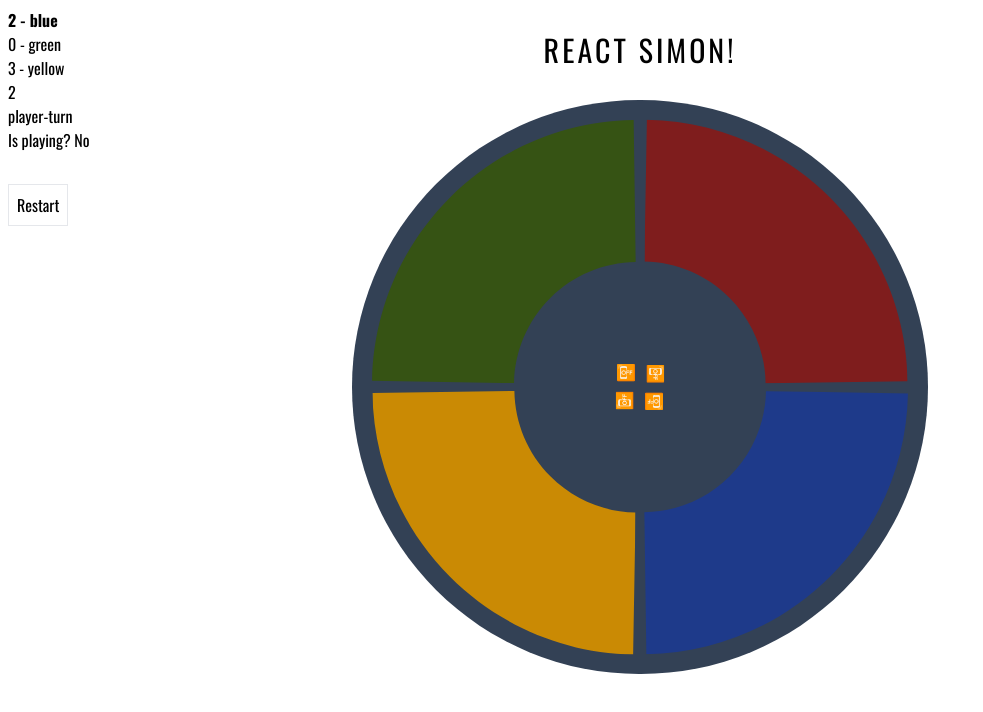
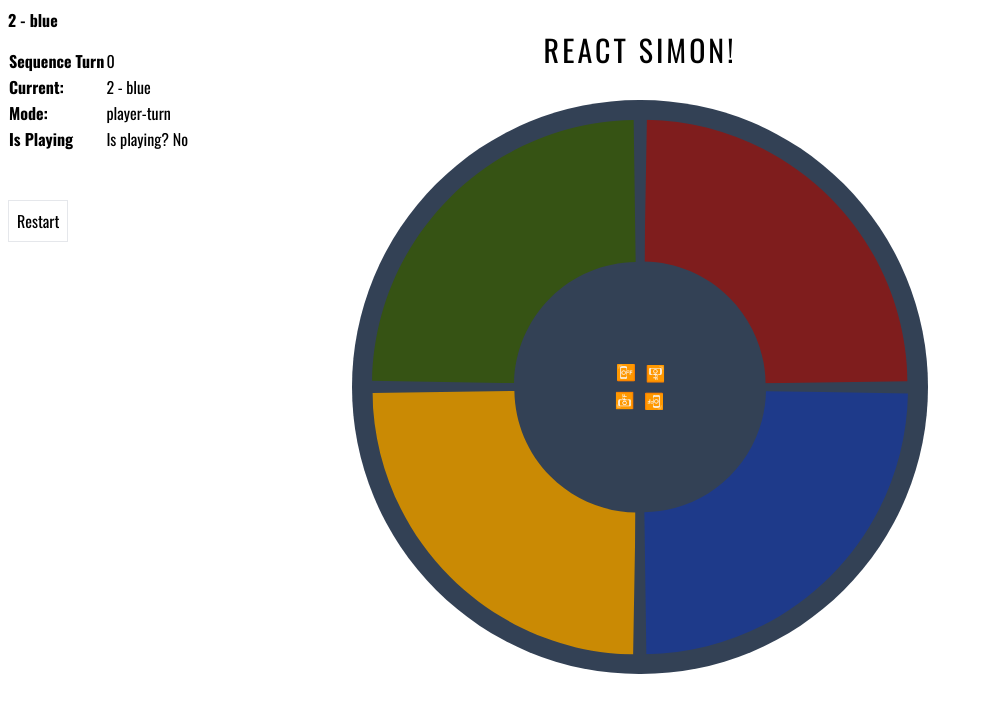
Before and after one commit to aweidele/react-simon, a React (Create React App) app: page / in a window 1280 px wide. Shown: the top 712 px of the page, without its empty margins (0-983 px from the left). Built offline with nearby package versions, Linux system fonts and the light colour scheme; the HTML template or start-up script is replaced by a standard one.

Commit message:
Player mode

```diff
--- a/src/components/GameBoard.js
+++ b/src/components/GameBoard.js
@@ -2,7 +2,9 @@ import { useState, useEffect } from "react";
 import GameButton from "./GameButton";
 import dummySequence from "../data/dummy-sequence";
 
-const clr = ["green", "red", "blue", "yellow"];
+const colors = ["lime", "red", "blue", "yellow"];
+const rotate = ["", "rotate-90", "rotate-180", "-rotate-90"];
+const order = ["order-1", "order-2", "order-4", "order-3"];
 
 export default function GameBoard() {
   const [sequence, setSeqence] = useState(dummySequence);
@@ -34,6 +36,19 @@ export default function GameBoard() {
     }
   }, [gameState]);
 
+  const handlePlayerClick = (index) => {
+    if (index === sequence[sequenceTurn]) {
+      const nextTurn = sequenceTurn + 1;
+      if (nextTurn < sequence.length) {
+        setSequenceTurn((prevSequence) => nextTurn);
+      } else {
+        setSeqence((prevSequence) => [...prevSequence, Math.floor(Math.random() * 4)]);
+        setSequenceTurn((prevSequence) => 0);
+        setGameState("playback-on");
+      }
+    }
+  };
+
   const handleRestart = () => {
     setSequenceTurn((prevSequence) => 0);
     setGameState("playback-on");
@@ -42,22 +57,47 @@ export default function GameBoard() {
   return (
     <>
       <div className="grid grid-cols-2 grid-rows-2 my-8 p-4 rounded-full bg-slate-700">
-        <GameButton key="lime" color="lime" extraClasses="order-1" playbackRate={0.8} disabled={!isPlayerTurn} active={isPlaybackOn && sequence[sequenceTurn] === 0} />
-        <GameButton key="red" color="red" extraClasses=" order-2 rotate-90" playbackRate={1} disabled={!isPlayerTurn} active={isPlaybackOn && sequence[sequenceTurn] === 1} />
-        <GameButton key="blue" color="blue" extraClasses="order-4 rotate-180" playbackRate={1.2} disabled={!isPlayerTurn} active={isPlaybackOn && sequence[sequenceTurn] === 2} />
-        <GameButton key="yellow" color="yellow" extraClasses="order-3 -rotate-90" playbackRate={1.4} disabled={!isPlayerTurn} active={isPlaybackOn && sequence[sequenceTurn] === 3} />
+        {colors.map((color, index) => (
+          <GameButton onClick={() => handlePlayerClick(index)} key={color} color={color} disabled={!isPlayerTurn} active={isPlaybackOn && sequence[sequenceTurn] === index} extraClasses={`${rotate[index]} ${order[index]}`} />
+        ))}
       </div>
       <div className="absolute top-2 left-2">
         <ol>
           {sequence.map((turn, index) => (
             <li className={index === sequenceTurn && "font-bold"}>
-              {turn} - {clr[turn]}
+              {turn} - {colors[turn]}
             </li>
           ))}
         </ol>
-        <p>{sequence[sequenceTurn]}</p>
-        <p>{gameState}</p>
-        <p>Is playing? {isPlayback ? "Yes" : "No"}</p>
+        <table className="my-4">
+          <tr>
+            <td>
+              <strong>Sequence Turn</strong>
+            </td>
+            <td>{sequenceTurn}</td>
+          </tr>
+          <tr>
+            <td>
+              <strong>Current:</strong>
+            </td>
+            <td>
+              {sequence[sequenceTurn]} - {colors[sequence[sequenceTurn]]}
+            </td>
+          </tr>
+          <tr>
+            <td>
+              <strong>Mode:</strong>
+            </td>
+            <td>{gameState}</td>
+          </tr>
+          <tr>
+            <td>
+              <strong>Is Playing</strong>
+            </td>
+            <td>Is playing? {isPlayback ? "Yes" : "No"}</td>
+          </tr>
+        </table>
+
         <button onClick={handleRestart} className="border p-2 my-8 hover:bg-slate-200">
           Restart
         </button>
--- a/src/data/dummy-sequence.js
+++ b/src/data/dummy-sequence.js
@@ -1 +1 @@
-export default Array.from({ length: 3 }, () => Math.floor(Math.random() * 4));
+export default Array.from({ length: 1 }, () => Math.floor(Math.random() * 4));
```
